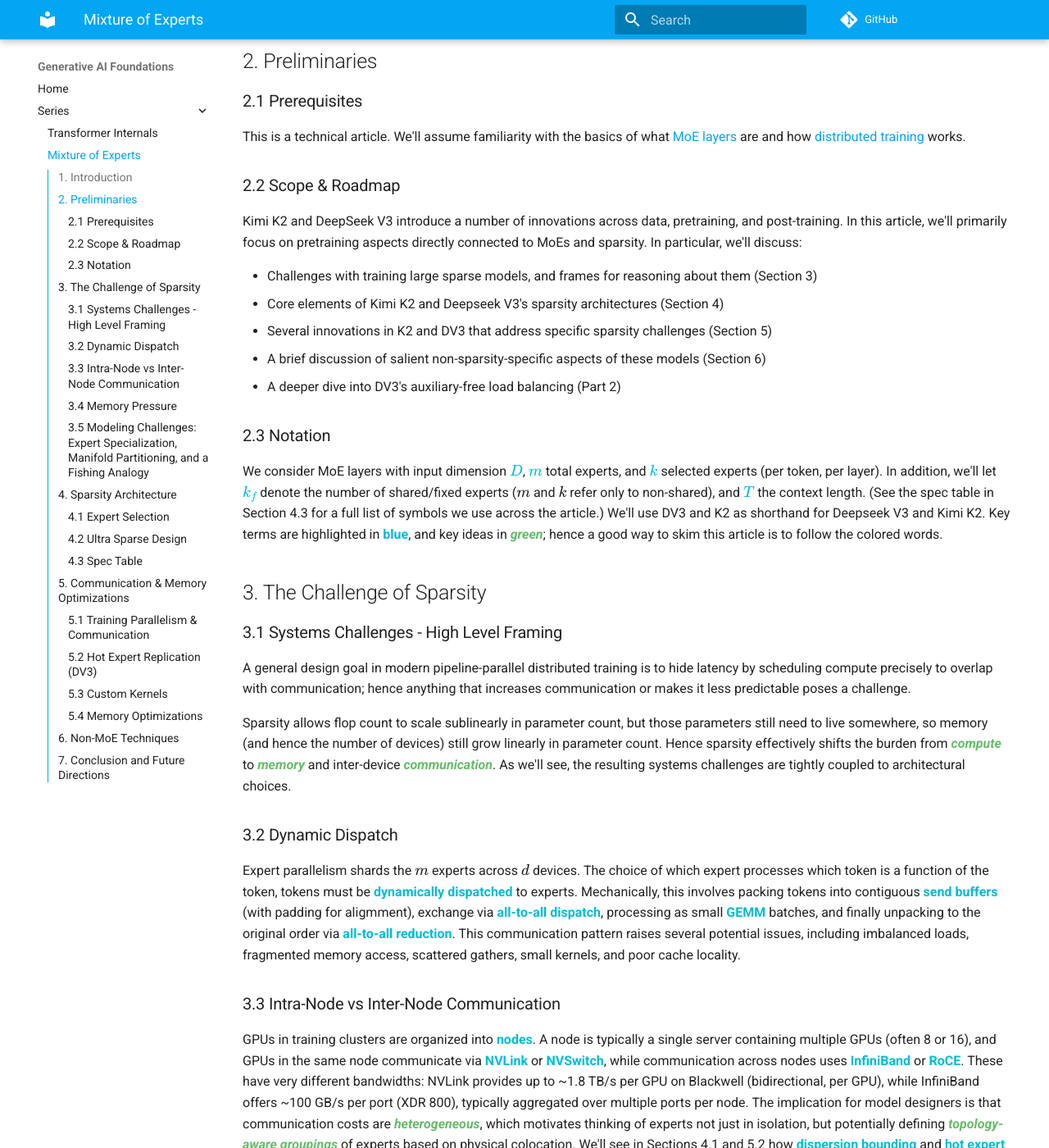
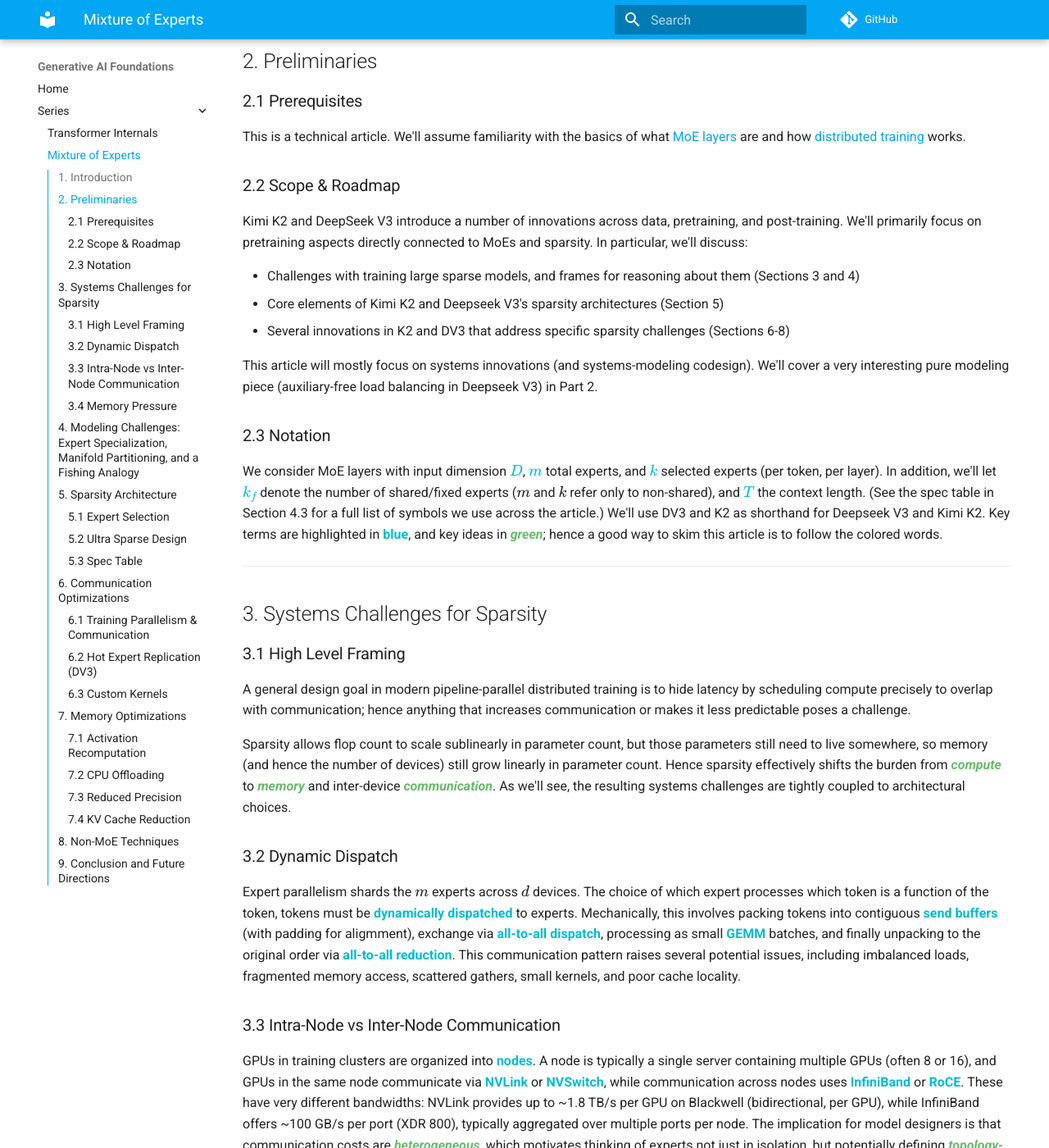
Before and after one commit to PranavSriram18/genai_foundations, an MkDocs documentation site: the page built from docs/series/moe.md, in a window 1280 px wide and 1400 px high, scrolled down 712 px. Shown: the whole window at 82% size. Built offline with MkDocs 1.6.1 and Material for MkDocs 9.7.7, drawn with Linux system fonts in a browser that asks for light colours; comment, search, counter and statistics services are not loaded; some of the changed text lies outside the part shown.

Commit message:
section refactor

```diff
--- a/docs/series/moe.md
+++ b/docs/series/moe.md
@@ -34,14 +34,15 @@ and how [distributed training](https://colossalai.org/docs/concepts/paradigms_of
 
 ### 2.2 Scope & Roadmap
 Kimi K2 and DeepSeek V3 introduce a number of innovations across data, pretraining, and
-post-training. In this article, we'll primarily focus on pretraining aspects directly connected to
+post-training. We'll primarily focus on pretraining aspects directly connected to
 MoEs and sparsity. In particular, we'll discuss:
 
-* Challenges with training large sparse models, and frames for reasoning about them (Section 3)
-* Core elements of Kimi K2 and Deepseek V3's sparsity architectures (Section 4)
-* Several innovations in K2 and DV3 that address specific sparsity challenges (Section 5)
-* A brief discussion of salient non-sparsity-specific aspects of these models (Section 6)
-* A deeper dive into DV3's auxiliary-free load balancing (Part 2)
+* Challenges with training large sparse models, and frames for reasoning about them (Sections 3 and 4)
+* Core elements of Kimi K2 and Deepseek V3's sparsity architectures (Section 5)
+* Several innovations in K2 and DV3 that address specific sparsity challenges (Sections 6-8)
+
+This article will mostly focus on systems innovations (and systems-modeling codesign). We'll cover
+a very interesting pure modeling piece (auxiliary-free load balancing in Deepseek V3) in Part 2.
 
 
 ### 2.3 Notation
@@ -52,8 +53,10 @@ context length. (See the spec table in Section 4.3 for a full list of symbols we
 in <span class="term">blue</span>, and key ideas in <span class="idea">green</span>; hence a good
 way to skim this article is to follow the colored words.
 
-## 3. The Challenge of Sparsity
-### 3.1 Systems Challenges - High Level Framing
+---
+
+## 3. Systems Challenges for Sparsity
+### 3.1 High Level Framing
 A general design goal in modern pipeline-parallel distributed training is to hide latency by
 scheduling compute precisely to overlap with communication; hence anything that increases
 communication or makes it less predictable poses a challenge.
@@ -94,24 +97,29 @@ themselves) scales with $k$, not $m$. A few issues complicate this picture.
 
 <span class="term">Routing Metadata</span><br>
 Routing necessitates a lot of bookkeeping: top-k indices, permutation maps, and scatter/gather
-layouts to invert token dispatch for the backwards pass, plus moving averages/auxiliary terms for
-load balancing. This is still $O(kT)$, but nontrivial overhead nonetheless.
+layouts to invert token dispatch for the backwards pass, plus auxiliary terms for load balancing.
+This is still $O(kT)$, but nontrivial overhead nonetheless.
 
 <span class="term">Comms Buffers</span><br>
 Under expert parallelism, tokens are packed into per-destination fixed-capacity send/recv buffers.
 Padding becomes significant under imbalanced loads, particularly early in training.
 
 <span class="term">Optimizer State</span><br>
-Modern learning algorithms like Muon or Adam require per-parameter additional state, which grows
-with $m$ rather than $k$. As the K2 paper notes, "*after reserving space for
+Algorithms like Muon and Adam require per-parameter additional state, which grows
+with $m$ rather than $k$. The K2 paper notes, "*after reserving space for
 parameters, gradient buffers, and optimizer states, the remaining \[HBM\] is insufficient to hold
 the full MoE activations.*"
 
-We'll see in Section 5 how K2 and DV3 address memory and communication challenges via various
+In addition to total memory, load imbalances (especially early in training) can tip high-load GPUs
+over their individual limits, causing OOM crashes.
+
+We'll see in Sections 6 and 7 how K2 and DV3 address memory and communication challenges via various
 techniques including reduced precision, activation recomputation, CPU offloading, novel pipeline
 schedules, caching, replication, and others.
 
-### 3.5 Modeling Challenges: Expert Specialization, Manifold Partitioning, and a Fishing Analogy
+---
+
+## 4. Modeling Challenges: Expert Specialization, Manifold Partitioning, and a Fishing Analogy
 Intuitively, a modeling design goal of MoE layers is for different experts to specialize to "cover"
 different parts of the input data manifold. A few potential failure modes include:
 
@@ -141,17 +149,17 @@ these auxiliary losses via a novel algorithm.
 
 ---
 
-## 4. Sparsity Architecture
+## 5. Sparsity Architecture
 In this section we'll examine the broad contours of the architectures of K2 and DV3.
 
-### 4.1 Expert Selection
+### 5.1 Expert Selection
 The high-level elements of K2 and DV3's MoE layer are fairly familiar: for each token, first compute
 <span class="term">token-expert affinities</span> with a per-expert sigmoid, then apply <span class="term">top-k hard gating</span>, then normalize
 selected experts' affinities into <span class="term">scores</span>. Both K2 and DV3 use one <span class="term">shared
 expert</span> that is exempt from this scoring process (its score is fixed to 1).
 
 DV3 introduces two core twists: <span class="term">auxiliary-free load balancing</span> via a bias
-term (discussed in Part 2) and <span class="term">dispersion bounding</span>, discussed below.
+term (discussed in Part 2) and <span class="term">dispersion bounding</span>.
 
 <span class="term">Dispersion Bounding (DV3)</span>
 
@@ -162,9 +170,9 @@ nodes</span>. Concretely, say we have 8 active experts, the top 7 scoring expert
 $n_1, n_2, n_3, n_4$, and the 8th expert lives on a fifth node $n_5$. The 8th expert would be
 dropped and replaced by the next-highest scoring expert that lives on one of $n_1, n_2, n_3, n_4$.
 
-### 4.2 Ultra Sparse Design
-DV3 uses $k = 8$, $m = 256$, $k_f = 1$ (8 active experts out of 256, plus one fixed), for a sparsity
-ratio of $s = 32$. Not only is this a high ratio, it is also very <span class="idea">fine-grained</span> sparsity. K2 pushes even further, with $k = 8$, $m = 384$. The table below compares these
+### 5.2 Ultra Sparse Design
+DV3 uses $k = 8$, $m = 256$, $k_f = 1$ (8 active out of 256, 1 fixed), for a sparsity
+ratio of $s = 32$. This is not only a high ratio, but also very <span class="idea">fine-grained</span> sparsity. K2 pushes further, with $k = 8$, $m = 384$. The table below compares these
 models to some of their contemporaries.
 
 | Model | $m$ (total experts) | $k$ (active experts) | $s$ (expert sparsity) | $P$ (Total Params) | $P_a$ (Active Params) |
@@ -172,7 +180,7 @@ models to some of their contemporaries.
 | <span class="term">Kimi K2</span> | 384 | 8 | 48.0 | **1.04T** | **32B** |
 | <span class="term">DeepSeek-V3</span> | 256 | 8 | 32.0 | **671B** | **37B** |
 | <span class="term">GPT-OSS-120B</span> | 128 | 4 | 32.0 | **117B** | **5.1B** |
-| <span class="term">DeepSeek-V2</span> | 160 | 6 | ~26.7 | **236B** | **21B** |
+| <span class="term">DeepSeek-V2</span> | 160 | 6 | 26.7 | **236B** | **21B** |
 | <span class="term">Qwen3-235B</span> | 128 | 8 | 16.0 | **235B** | **22B** |
 | <span class="term">OLMoE</span> | 64 | 8 | 8.0 | **7B** | **1B** |
 | <span class="term">DBRX</span> | 16 | 4 | 4.0 | **132B** | **36B** |
@@ -198,7 +206,7 @@ computationally</span>, and that the primary bottlenecks come from today's infra
 novel hardware and algorithms, might we see models with 1000x or 10000x sparsity in the
 not-so-distant future?
 
-### 4.3 Spec Table
+### 5.3 Spec Table
 The table below summarizes several key aspects of DV3 and K2's architectures.
 
 | Dimension | Deepseek V3 | Kimi K2 |
@@ -223,8 +231,10 @@ The table below summarizes several key aspects of DV3 and K2's architectures.
 | **Parallelism Strategy** | **DualPipe** | **Interleaved 1F1B** |
 | **Memory Optimizations** | **Recompute**, **Reduced Precision**, **CPU Offload** | **Recompute**, **Reduced Precision**, **CPU Offload** |
 
-## 5. Communication & Memory Optimizations
-### 5.1 Training Parallelism & Communication
+---
+
+## 6. Communication Optimizations
+### 6.1 Training Parallelism & Communication
 Both models compose <span class="term">pipeline parallelism (PP)</span>, <span class="term">expert
 parallelism (EP)</span>, and [ZeRO-1 data parallelism (DP)](https://awsdocs-neuron.readthedocs-hosted.com/en/latest/frameworks/torch/torch-neuronx/tutorials/training/zero1_gpt2.html)</span>.
 
@@ -266,52 +276,53 @@ by adopting "the smallest feasible EP parallelization strategy," partitioning ex
 per GPU, which implicitly smoothes load (even if load is imbalanced across experts, it has a higher
 probability of being balanced across GPUs, due to the law of large numbers).
 
-### 5.2 Hot Expert Replication (DV3)
+### 6.2 Hot Expert Replication (DV3)
 The basic idea of replication is that during inference, we can monitor online statistics of expert
 loads, and <span class="idea">redundantly deploy</span> high-load experts in a manner that balances
 load across GPUs without increasing inter-node communication. DV3 applies this strategy to the
 prefilling stage of inference specifically. It uses 32 redundant experts (out of 256 total), with
 each GPU hosting its 8 original experts plus 1 redundant expert.
 
-### 5.3 Custom Kernels
+### 6.3 Custom Kernels
 DV3 develops custom kernels using [PTX](https://developer.nvidia.com/blog/understanding-ptx-the-assembly-language-of-cuda-gpu-computing/) for efficient all-to-all communication. While
 specifics of this kernel are beyond the scope of this article, what stands out is the
 <span class="idea">extent of codesign</span>: the routing mechanism (dispersion bounding), cluster
 topology, pipeline schedule (DualPipe), and custom kernels are all jointly optimized.
 
-### 5.4 Memory Optimizations
-<span class="term">Activation Recomputation</span><br>
+---
+
+## 7. Memory Optimizations
+### 7.1 Activation Recomputation
 Activation recomputation is a standard idea in pretraining, wherein certain high-memory, low-compute
 layers are <span class="idea">recomputed</span> during the backwards pass rather than persisting
 their activations, effectively trading a little compute overhead for large memory savings. This is
-<span class="idea">particularly valuable for MoEs</span>, because:
-
-* MoEs by design have a high memory to compute ratio
-* Expert load-imbalance during early training could otherwise cause OOM crashes if we persisted
-all activations
+<span class="idea">particularly valuable for MoEs</span>, because they have a high memory to
+compute ratio by design, and because they are particularly vulnerable to OOMs due to load imbalance.
 
 K2 uses aggressive activation recomputation, applying it to LayerNorm, SwiGLU, MLA up-projections,
 and MoE down-projections. DV3 applies activation recomputation to RMSNorm and MLA up-projections.
 
-<span class="term">CPU Offloading</span><br>
-The basic idea of CPU offloading is to move pieces of state computed on GPUs over to CPU RAM (or
-even compute them entirely on CPUs), where possible.
+### 7.2 CPU Offloading
+The basic idea of CPU offloading is to identify pieces of state that can be computed on GPUs then
+transferred to CPU RAM, or computed entirely on CPUs.
 
-For activations that are not recomputed, K2 offloads them to CPU RAM, using a custom streaming
-copy engine that overlaps with both compute and communication kernels in the 1F1B schedule.
+For activations that are not recomputed, K2 offloads them to CPU RAM, using a custom
+<span class="term">streaming copy engine</span> that overlaps with both compute and communication kernels in the 1F1B schedule.
 
 DV3 maintains an exponential moving average (EMA) of model parameters during training. Rather than
 storing these in GPU memory, these are stored in CPU memory, and <span class="idea">updated asynchronously</span>.
 
-<span class="term">KV Cache Reduction</span><br>
-Both DV3 and K2 reduce KV cache memory footprint via Multi-Head Latent Attention (MLA),
-discussed in the next subsection.
-
-<span class="term">Reduced Precision</span><br>
+### 7.3 Reduced Precision
 Both DV3 and K2 make extensive use of reduced precision. This is a large topic in its own right,
 and we'll leave a detailed treatment to a future article.
 
-## 6. Non-MoE Techniques
+### 7.4 KV Cache Reduction
+Both DV3 and K2 reduce KV cache memory footprint via Multi-Head Latent Attention (MLA),
+briefly discussed in the next section.
+
+---
+
+## 8. Non-MoE Techniques
 Below we highlight a few other significant architectural innovations in K2 and DV3, that are not
 directly connected to sparsity but still highly influence overall efficiency.
 
@@ -331,5 +342,5 @@ K2’s training stability hinges on <span class="term">MuonClip</span>, which au
 class="idea">QK-clip</span> to prevent exploding attention logits. The paper reports 15.5T
 tokens of pretraining without loss spikes.
 
-## 7. Conclusion and Future Directions
+## 9. Conclusion and Future Directions
 TODO
```
